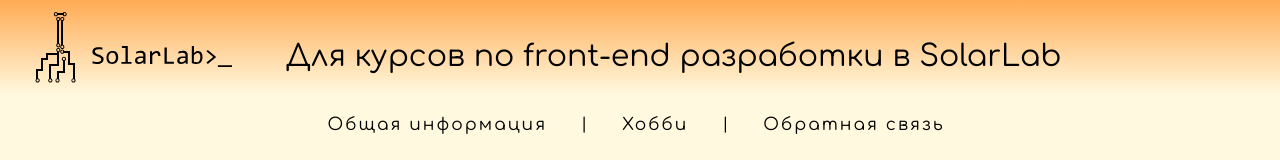
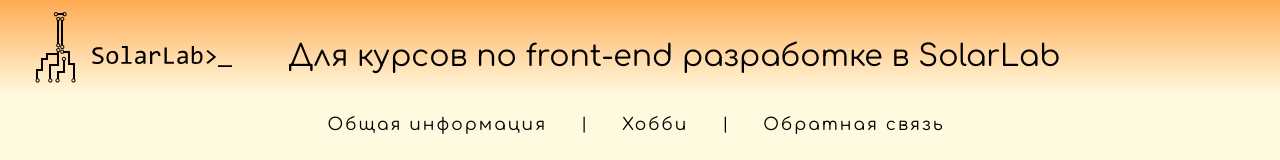
Before and after one commit to masy3d3/SolarLabTask, a plain HTML site: page Courses Front-end/index.html in a window 1280 px wide. Shown: the top 160 px of the page. Drawn offline with nearby package versions, Linux system fonts and the light colour scheme.

Commit message:
Update index.html

```diff
--- a/Courses Front-end/index.html
+++ b/Courses Front-end/index.html
@@ -28,7 +28,7 @@
                 </svg>
             </div>
             <div class="description">
-                <h1>Для курсов по front-end разработки в SolarLab</h1>
+                <h1>Для курсов по front-end разработке в SolarLab</h1>
             </div>
         </div>
         <div class="header-menu">
```
